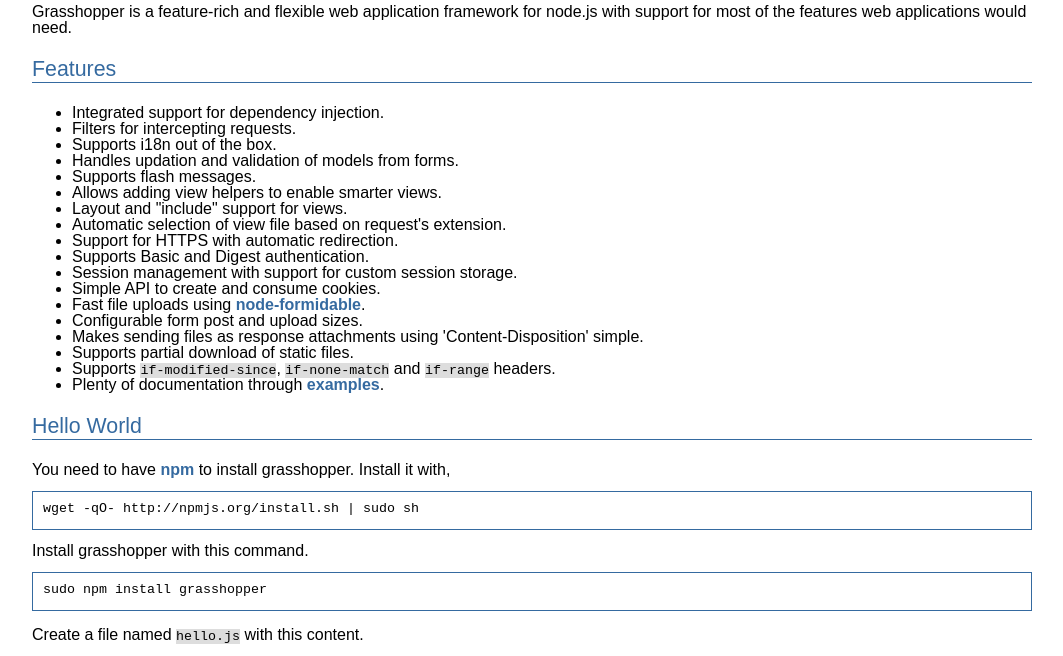
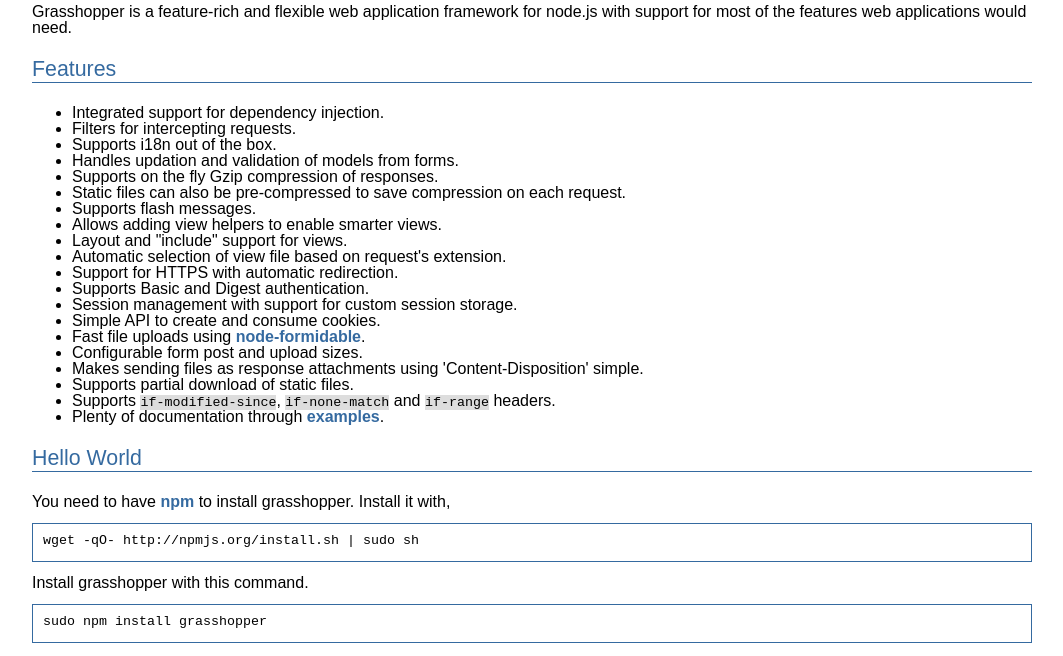
Before and after one commit to cskr/grasshopper, a plain HTML site: page index.html in a window 1280 px wide. Shown: the part 84-740 px from the top of the page, without its empty margins (108-1171 px from the left). Drawn offline with Linux system fonts and the light colour scheme.

Commit message:
Updated feature-list.

```diff
--- a/index.html
+++ b/index.html
@@ -17,6 +17,8 @@
             <li>Filters for intercepting requests.</li>
             <li>Supports i18n out of the box.</li>
             <li>Handles updation and validation of models from forms.</li>
+            <li>Supports on the fly Gzip compression of responses.</li>
+            <li>Static files can also be pre-compressed to save compression on each request.</li>
             <li>Supports flash messages.</li>
             <li>Allows adding view helpers to enable smarter views.</li>
             <li>Layout and "include" support for views.</li>
```
